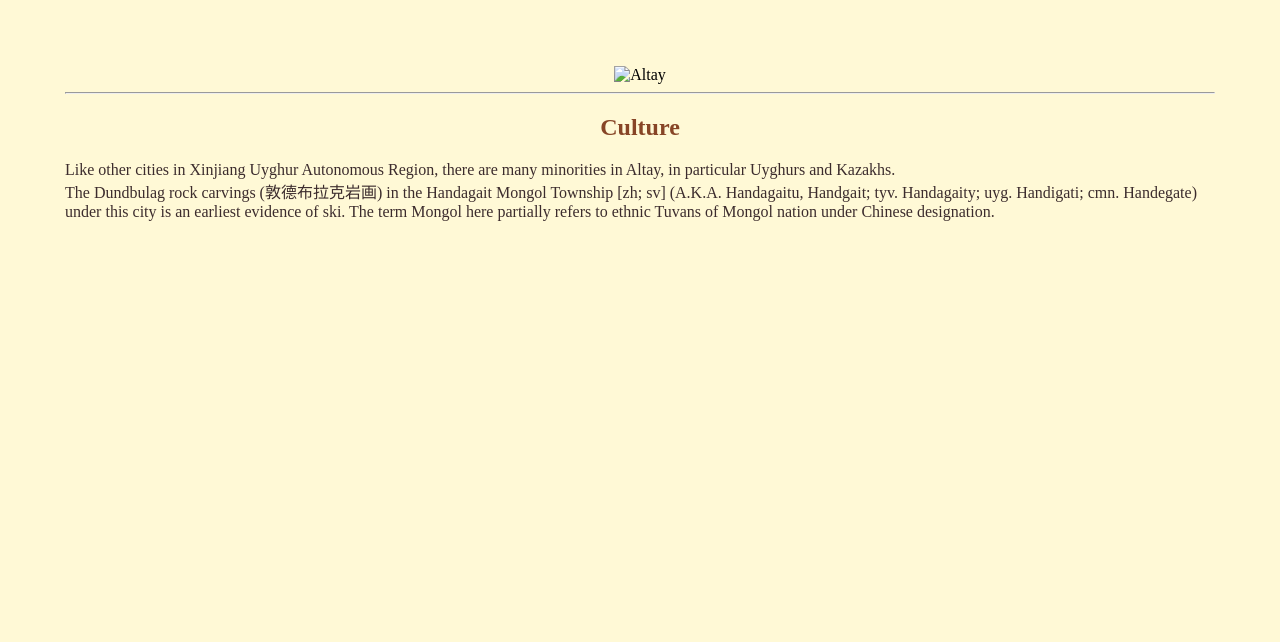
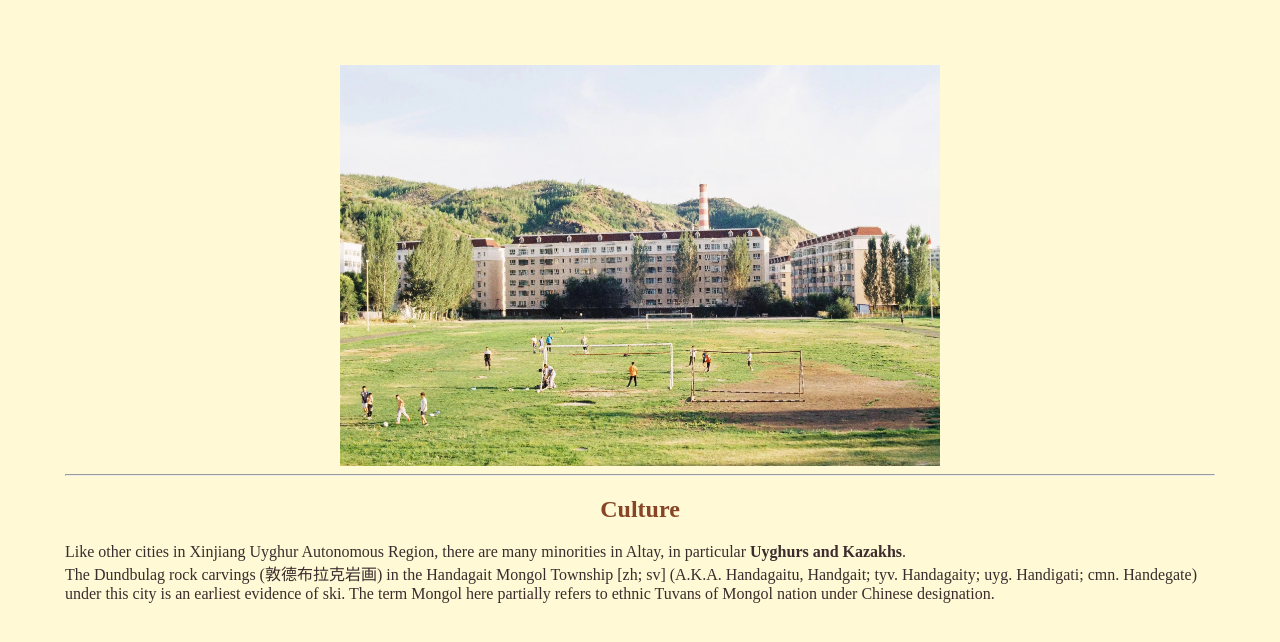
Before and after one commit to abraxashesse/abraxashesse.github.io, a plain HTML site: page culture.html in a window 1280 px wide. Drawn offline with Linux system fonts and the light colour scheme; files whose address does not match are found by name.

Commit message:
initial commit

```diff
--- a/culture.html
+++ b/culture.html
@@ -12,10 +12,10 @@ body {
  <title>My Hometown - Altay - Culture</title>
  </head>
  <body>
-    <center><img src="C:\Users\elnur\Pictures\Camera Roll\IMG-5660.JPG" align="center" alt="Altay" width="600"></center>
+    <center><img src="C:\Users\elnur\REPO\abraxashesse.github.io\Pictures\IMG-5660.JPG" align="center" alt="Altay" width="600"></center>
     <hr alt breadth="50">
    <h2 align="center"><font color="#874526">Culture</font></h2>
-  <p><font color="#3C2C2D">Like other cities in Xinjiang Uyghur Autonomous Region, there are many minorities in Altay, in particular Uyghurs and Kazakhs.
+  <p><font color="#3C2C2D">Like other cities in Xinjiang Uyghur Autonomous Region, there are many minorities in Altay, in particular <strong>Uyghurs and Kazakhs</strong>.
     <br>The Dundbulag rock carvings (敦德布拉克岩画) in the Handagait Mongol Township [zh; sv] (A.K.A. Handagaitu, Handgait; tyv. Handagaity; uyg. Handigati; cmn. Handegate) under this city is an earliest evidence of ski. The term Mongol here partially refers to ethnic Tuvans of Mongol nation under Chinese designation.</br></font></p>
  </body>
 </html>
```
Also changed, not shown: index.html (+3 -3 lines), Pictures/IMG-5660.JPG (added), 1 other file.
